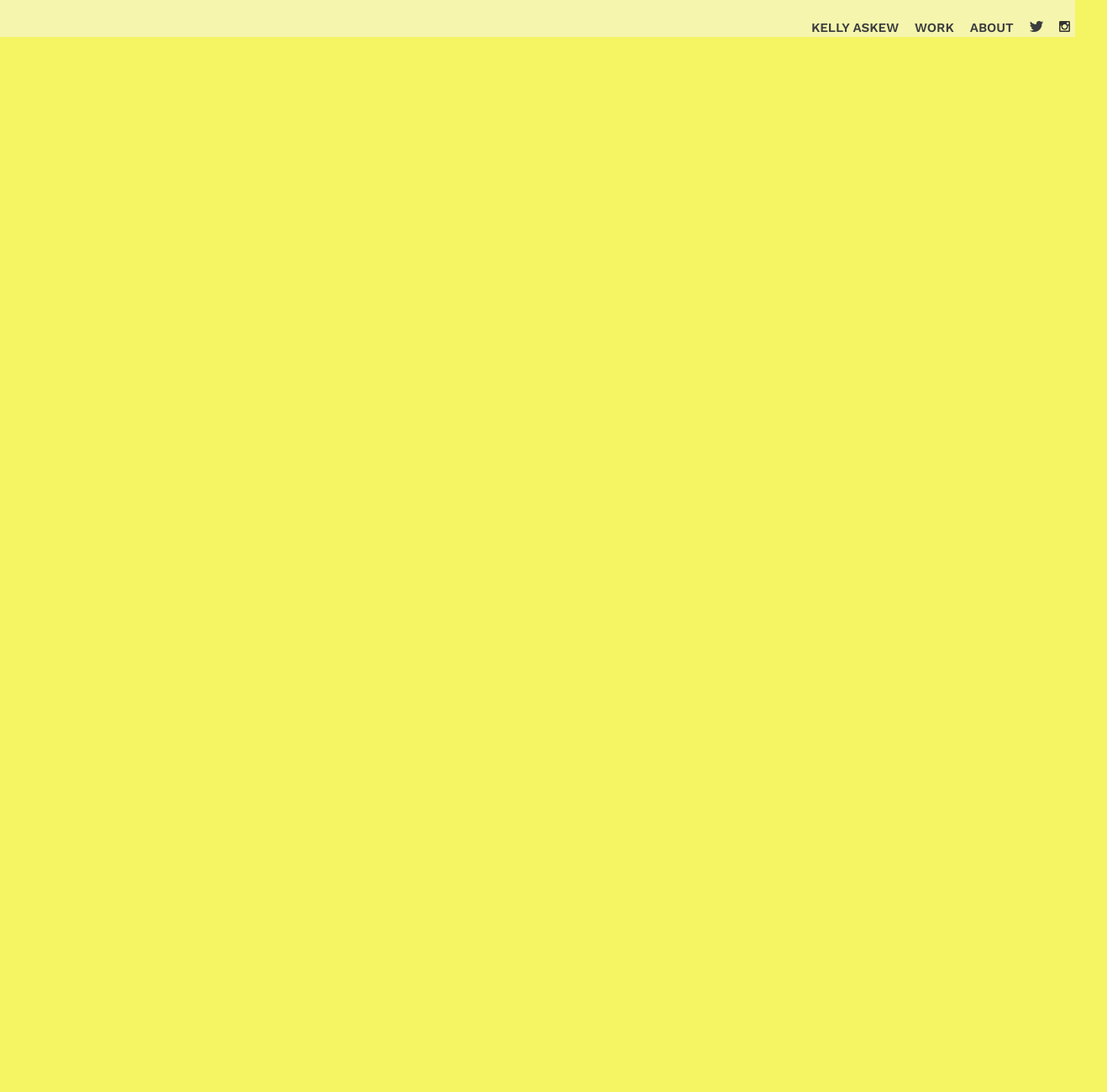
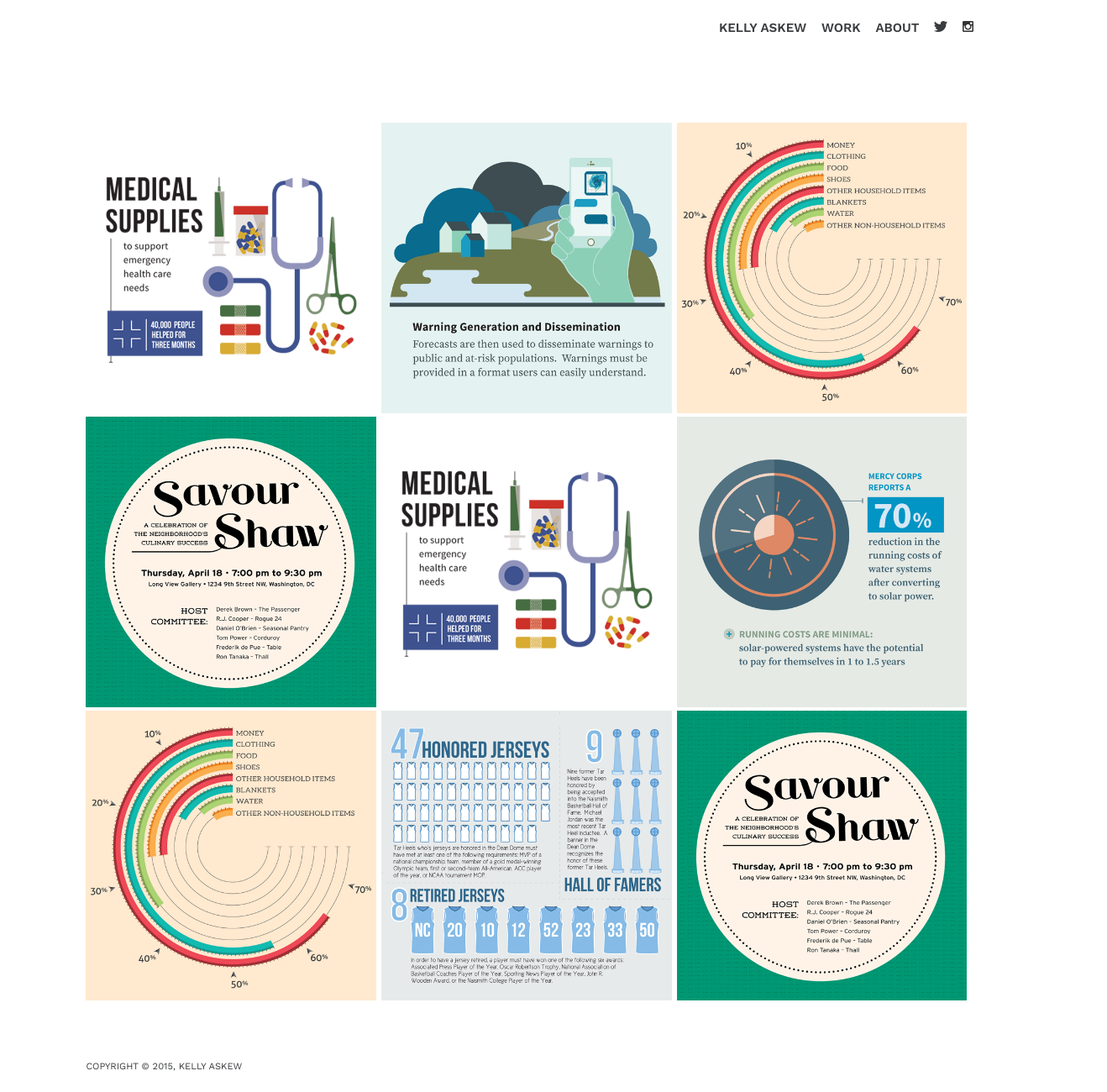
Before and after one commit to khaskew/Final_Project, a plain HTML site: page index.html in a window 1280 px wide. Shown: the whole page at 84% size, 1318 px wide, since content can reach past the window. Before the commit the page ends 800 px from the top, so only its background shows below. Drawn offline with nearby package versions, Linux system fonts and the light colour scheme.

Commit message:
gallery updates

```diff
--- a/css/style.css
+++ b/css/style.css
@@ -7,7 +7,7 @@ body {
 	font-size: 18px;
 	line-height: 21px;
 	color: rgb(58, 60, 63);
-	background-color: rgb(245, 245, 100);
+	background-color: white;
 }
 
 h1 {
@@ -15,14 +15,21 @@ h1 {
 }
 
 header{
-	background-color: rgba(245, 245, 245, .5);
+	background-color: white;
 	width: 100%;
-	padding: 0% auto;
-	margin: auto 0%;
+}
+
+.menuFixed{
+	background-color: rgba(245, 245, 245, .9);
+	position: fixed;
+	top:0;
+	left:0;
 }
 
 .mainMenu {
 	text-align: right;
+	padding: 0% 3% 3% 0%;
+	margin-right: 6%;
 }
 
 .mainMenu li {
@@ -64,6 +71,28 @@ header{
 
 }
 
+.grid_gallery {
+	width: 100%;
+	margin: 0% 0% 0% 3%;
+}
+
+.gallery {
+	margin: 5%;
+}
+
+.grid_gallery li{
+	display: inline-block;
+	width: 30%;
+}
+
+.work {
+	width: 100%;
+}
+
+.workTrans{
+	opacity: .6;
+}
+
 .aboutPage {
 	font-size: 1.5rem;
 	line-height: 2rem;
@@ -90,3 +119,12 @@ header{
        -moz-column-gap: 15px;
        -webkit-column-count: 2;
        -webkit-column-gap : 15px;
+}
+
+footer p {
+	margin: 3%;
+	font-size: .7rem;
+	font-weight: 400;
+	text-transform: uppercase;
+	margin-left: 8%;
+}
--- a/index.html
+++ b/index.html
@@ -29,15 +29,25 @@
 					</ul>
 				</nav>
 			</header>
-			<section class="work">
-				<ul>
-					<li><img src=""></li>
+
+			<section class="grid_gallery">
+				<ul class="gallery">
+					<li><a href="#work"><img src="images/portfolio/nepal_snap.png" class="work"></a></li>
+					<li><a href="#work"><img src="images/portfolio/hydromet_snap.png" class="work"></a></li>
+					<li><a href="#work"><img src="images/portfolio/cidi_snap.png" class="work"></a></li>
+					<li><a href="#work"><img src="images/portfolio/shawinvite_snap.png" class="work"></a></li>
+					<li><a href="#work"><img src="images/portfolio/nepal_snap.png"class="work"></a></li>
+					<li><a href="#work"><img src="images/portfolio/solar_snap.png" class="work"></a></li>
+					<li><a href="#work"><img src="images/portfolio/cidi_snap.png" class="work"></a></li>
+					<li><a href="#work"><img src="images/portfolio/deandome_snap.png" class="work"></a></li>
+					<li><a href="#work"><img src="images/portfolio/shawinvite_snap.png" class="work"></a></li>
 				</ul>
+			</section>
 
 			<footer>
+				<p>Copyright &copy; 2015, Kelly Askew</p>
 			</footer>
 		</div>
-
 		<script src="js/script.js"></script>
 	</body>
 </html>
--- a/js/script.js
+++ b/js/script.js
@@ -1,9 +1,22 @@
 $(document).ready(function(){
 
 	$(window).scroll(function(){
-		$('header').css('position', 'fixed');
-
+    if ($(window).scrollTop() >= 60) {
+       $('header').addClass('menuFixed');
+    }
+    else {
+       $('header').removeClass('menuFixed');
+    }
 	});
 
+	// $('.work img').hover(function(){
+	// 	$(this).addClass('workTrans');
+	// });
+
+	$('.work').hover(function(){
+    	$(this).addClass('workTrans');
+ 		}, function(){
+   		$(this).removeClass('workTrans');
+  	});
 
 });
```
Also changed, not shown: about.html (+1 -2 lines), images/portfolio/cidi.png (added), images/portfolio/cidi_snap.png (added), images/portfolio/deandome_snap.png (added), images/portfolio/hydromet.png (added), images/portfolio/hydromet_snap.png (added), images/portfolio/nepal.png (added), images/portfolio/nepal_snap.png (added), images/portfolio/shawinvite.png (added), images/portfolio/shawinvite_snap.png (added), images/portfolio/solar.png (added), images/portfolio/solar_snap.png (added), 1 other file.
